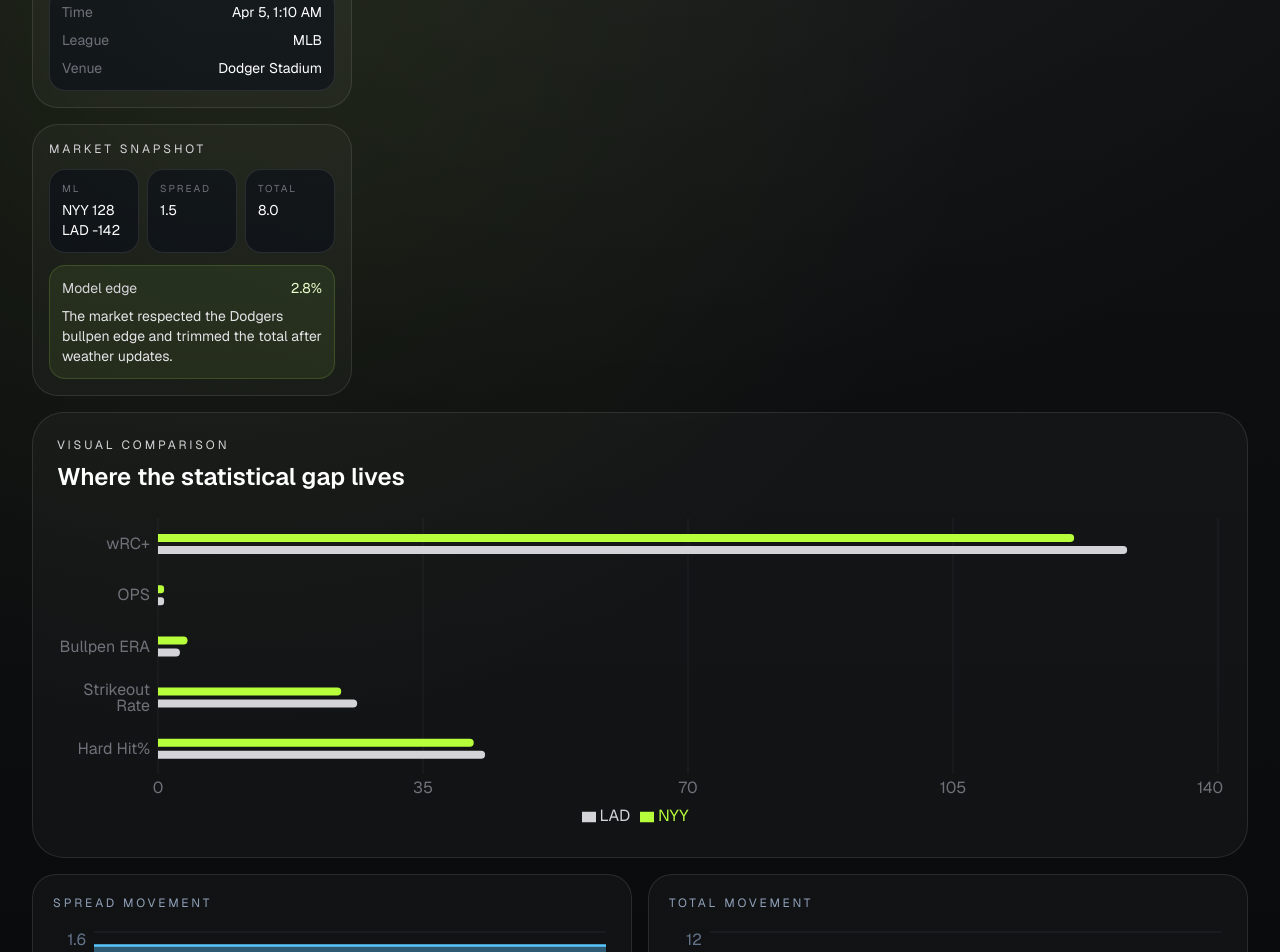
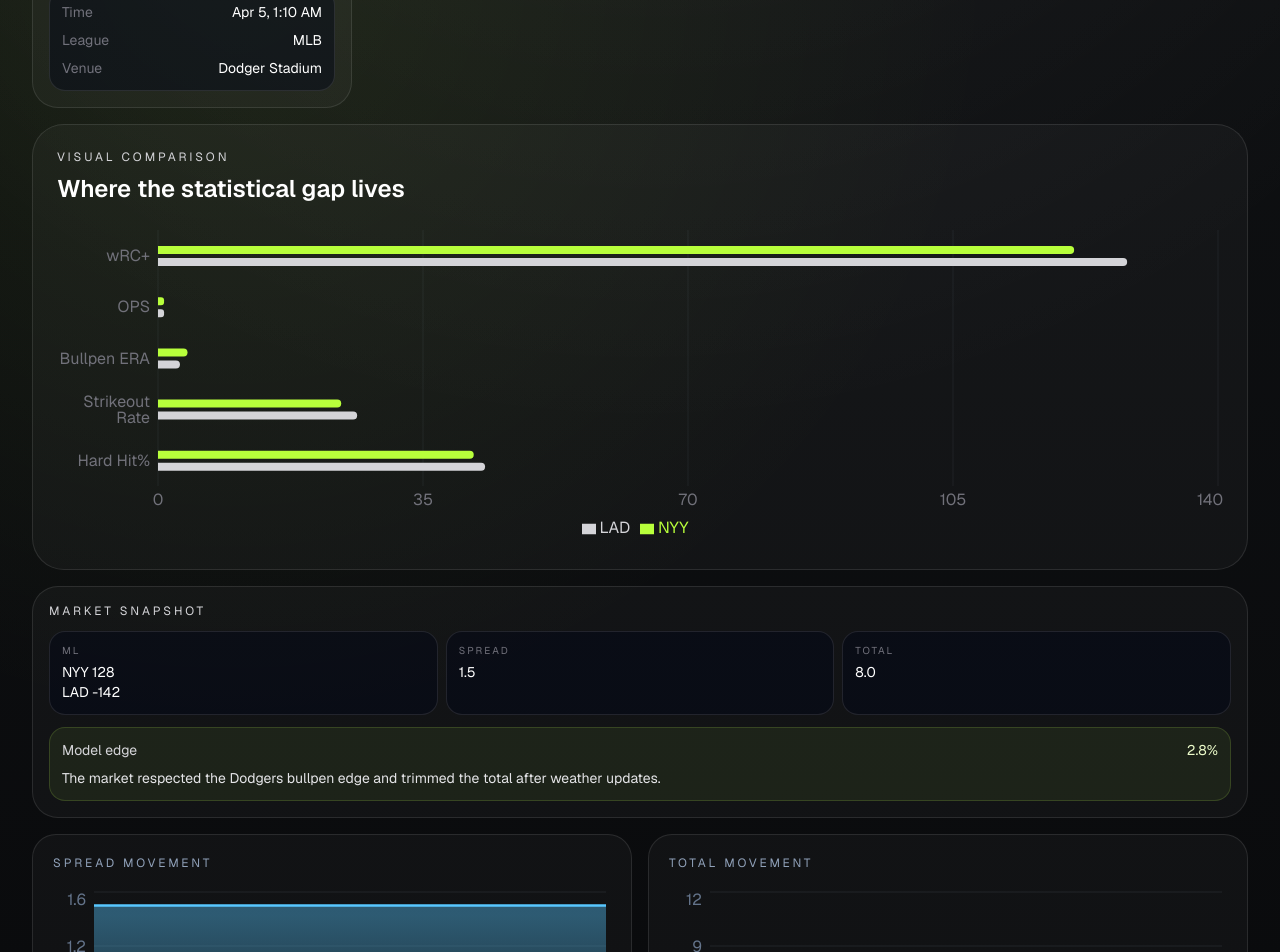
Before and after one commit to NickDiGirolamo/sports-alpha, a Next.js app: page /game/mlb-nyy-lad in a window 1280 px wide. Shown: the part 600-1552 px from the top of the page. Built offline with nearby package versions, Linux system fonts and the light colour scheme.

Commit message:
Place visual comparison beside matchup card

```diff
--- a/app/game/[gameId]/page.tsx
+++ b/app/game/[gameId]/page.tsx
@@ -50,7 +50,8 @@
 
   return (
     <div className="space-y-4 pb-10 sm:space-y-6">
-      <section className="grid gap-4 xl:grid-cols-[320px,minmax(0,1fr)] xl:items-start">
+      <section className="grid gap-4">
+        <div className="grid gap-4 xl:grid-cols-[320px,minmax(0,1fr)] xl:items-start">
           <div className="grid max-w-[320px] gap-4">
             <div className="rounded-[26px] border border-white/10 bg-white/[0.03] p-3 sm:p-4">
               <div className="mb-3 flex items-center justify-between gap-3">
@@ -115,9 +116,16 @@
                 </div>
               </div>
             </div>
+          </div>
 
+          <MatchupMetricsChart data={chartMetrics} awayLabel={game.awayTeam.code} homeLabel={game.homeTeam.code} />
+        </div>
+
+        <div className="grid gap-4 xl:grid-cols-[320px,minmax(0,1fr)]">
           <div className="rounded-[26px] border border-white/10 bg-white/[0.03] p-3 sm:p-4">
+            <div className="mb-3 flex items-center justify-between gap-3">
               <p className="text-xs uppercase tracking-[0.24em] text-zinc-300">Market snapshot</p>
+            </div>
             <div className="mt-3 grid grid-cols-3 gap-2 text-sm">
               <div className="rounded-2xl border border-white/10 bg-slate-950/45 p-3">
                 <p className="text-[10px] uppercase tracking-[0.2em] text-zinc-500">ML</p>
@@ -143,10 +151,6 @@
               <p className="mt-2 text-sm text-zinc-200">{game.marketSummary}</p>
             </div>
           </div>
-        </div>
-
-        <div className="grid min-w-0 gap-4">
-          <MatchupMetricsChart data={chartMetrics} awayLabel={game.awayTeam.code} homeLabel={game.homeTeam.code} />
           <div className="grid gap-4 lg:grid-cols-2">
             <TrendChart title="Spread movement" data={game.lineHistory} dataKey="spread" stroke="#58c7ff" />
             <TrendChart title="Total movement" data={game.lineHistory} dataKey="total" stroke="#9fffaf" />
```
Lines whose indentation alone changed are shown as unchanged.
